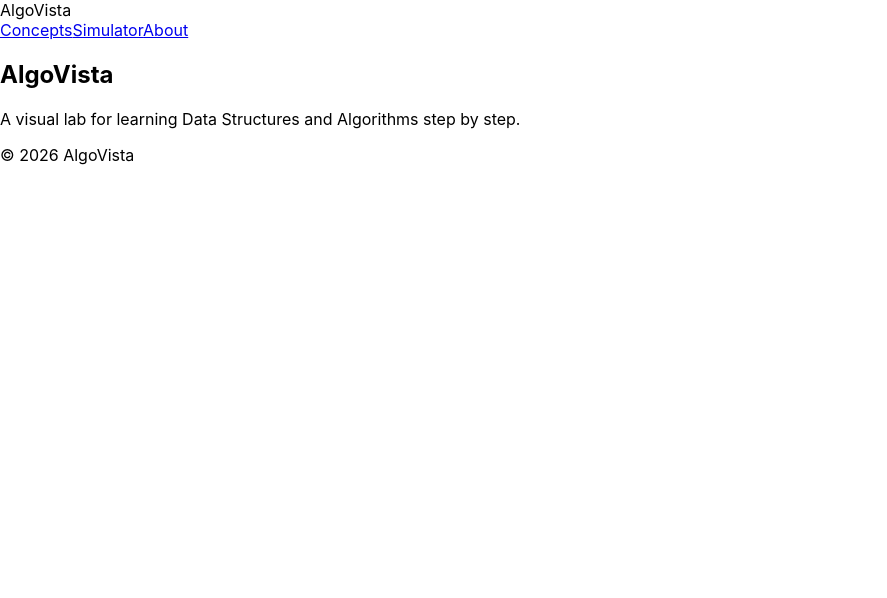
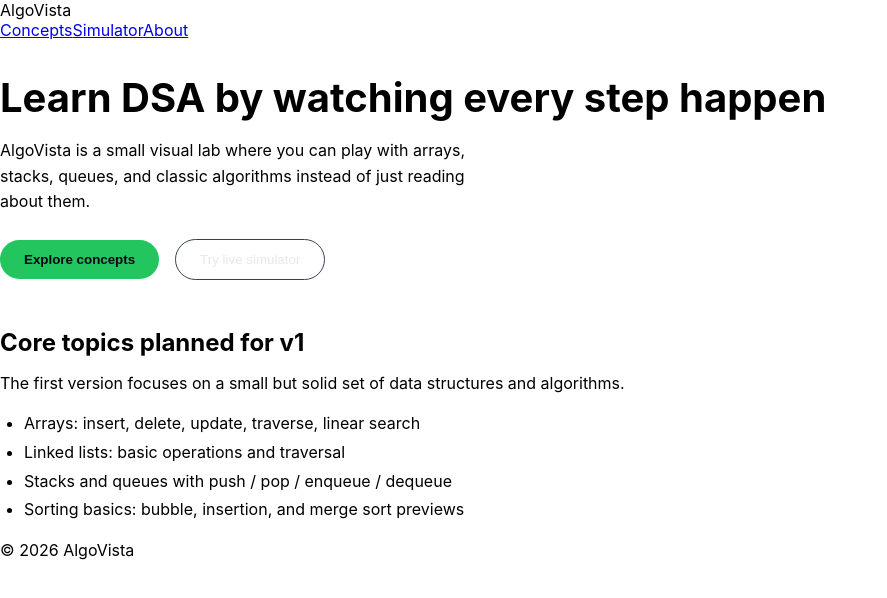
Before and after one commit to Alan-K-Biju-7/AlgoVista, a React (Create React App) app: page / in a window 1280 px wide. Shown: the top 598 px of the page, without its empty margins (0-887 px from the left). Built offline with nearby package versions, Linux system fonts and the light colour scheme.

Commit message:
write a simple hero section explaining what algovista is

```diff
--- a/src/pages/HomePage.jsx
+++ b/src/pages/HomePage.jsx
@@ -1,11 +1,60 @@
 function HomePage() {
   return (
-    <section>
-      <h1>AlgoVista</h1>
-      <p>
-        A visual lab for learning Data Structures and Algorithms step by step.
-      </p>
-    </section>
+    <div>
+      <section id="hero" style={{ marginBottom: '3rem' }}>
+        <h1 style={{ fontSize: '2.5rem', marginBottom: '1rem' }}>
+          Learn DSA by watching every step happen
+        </h1>
+        <p style={{ maxWidth: '32rem', lineHeight: 1.6, marginBottom: '1.5rem' }}>
+          AlgoVista is a small visual lab where you can play with arrays, stacks,
+          queues, and classic algorithms instead of just reading about them.
+        </p>
+        <div>
+          <button
+            style={{
+              padding: '0.75rem 1.5rem',
+              marginRight: '1rem',
+              borderRadius: '999px',
+              border: 'none',
+              background: '#22c55e',
+              color: '#020617',
+              cursor: 'pointer',
+              fontWeight: 600,
+            }}
+          >
+            Explore concepts
+          </button>
+          <button
+            style={{
+              padding: '0.75rem 1.5rem',
+              borderRadius: '999px',
+              border: '1px solid #374151',
+              background: 'transparent',
+              color: '#e5e7eb',
+              cursor: 'pointer',
+              fontWeight: 500,
+            }}
+          >
+            Try live simulator
+          </button>
+        </div>
+      </section>
+
+      <section id="concepts">
+        <h2 style={{ fontSize: '1.5rem', marginBottom: '1rem' }}>
+          Core topics planned for v1
+        </h2>
+        <p style={{ marginBottom: '1rem' }}>
+          The first version focuses on a small but solid set of data structures and algorithms.
+        </p>
+        <ul style={{ listStyle: 'disc', paddingLeft: '1.5rem', lineHeight: 1.8 }}>
+          <li>Arrays: insert, delete, update, traverse, linear search</li>
+          <li>Linked lists: basic operations and traversal</li>
+          <li>Stacks and queues with push / pop / enqueue / dequeue</li>
+          <li>Sorting basics: bubble, insertion, and merge sort previews</li>
+        </ul>
+      </section>
+    </div>
   );
 }
 
```
